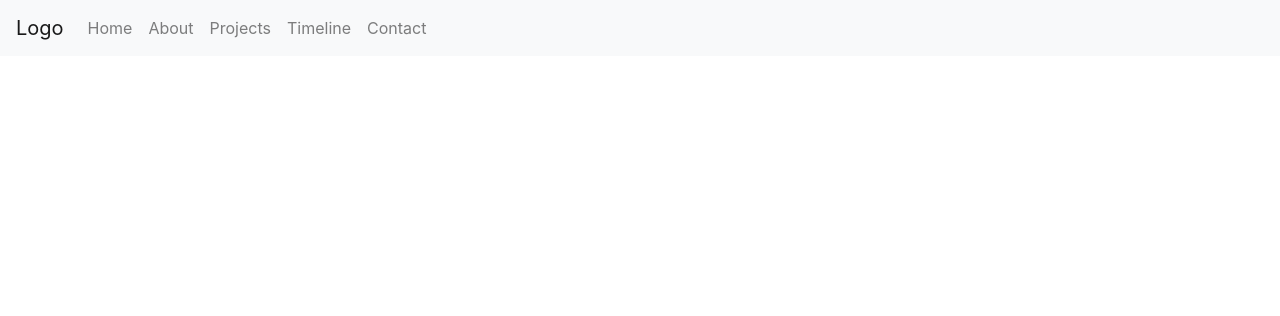
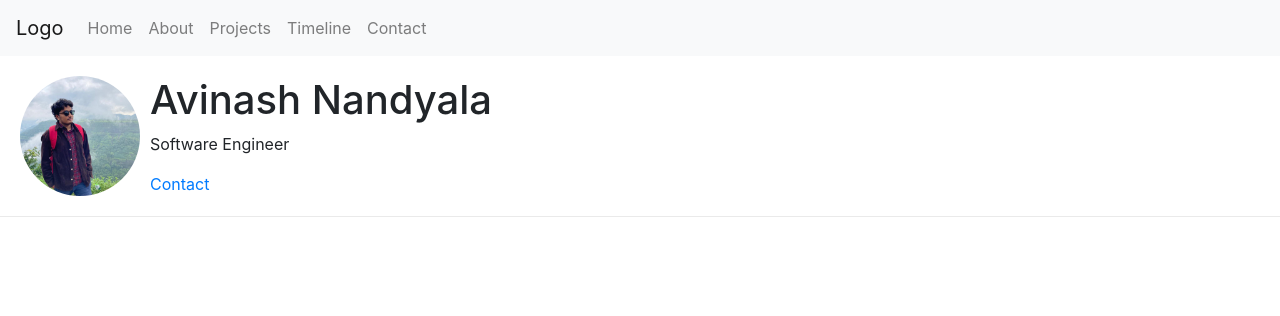
Before and after one commit to navinash47/mywebpage, a Flask app: page / in a window 1280 px wide. Shown: the top 316 px of the page. Run offline with Flask 3, Linux system fonts and the light colour scheme; some libraries are stand-ins or nearby versions.

Commit message:
Photo added and template added

```diff
--- a/flask_app/templates/index.html
+++ b/flask_app/templates/index.html
@@ -1,9 +1,23 @@
 <!DOCTYPE html>
 <html>
     <head>
-        <title>Avinash- HomePage</title>
+        <title>Avinash Nandyala</title>
         <meta name="viewport" content="width=device-width, initial-scale=1.0">
         <link href="https://maxcdn.bootstrapcdn.com/bootstrap/4.5.2/css/bootstrap.min.css" rel="stylesheet">
+        <style>
+            #userPhoto {
+                width: 120px; /* Adjust this value as needed */
+                height: 120px;
+                border-radius: 50%;
+                margin-right: 10px;
+            }
+            .header-section {
+            display: flex;
+            align-items: center;
+            padding: 20px 20px;
+            border-bottom: 1px solid #eaeaea;
+        }
+        </style>
     </head>
     <body>
         <nav class="navbar navbar-expand-lg navbar-light bg-light">
@@ -30,8 +44,19 @@
                     </li>
                 </ul>
             </div>
+
         </nav>
+        <!-- <div class="container"> -->
+            <div class="header-section">
+                <img src="{{ url_for('static', filename='images/your_photo.jpg') }}" alt="Your Name" id="userPhoto">
 
+                <div>
+                    <h1>Avinash Nandyala</h1>
+                    <p>Software Engineer</p>
+                    <a href="#contact">Contact</a>
+                </div>
+            </div>
+        <!-- </div> -->
         <script src="https://code.jquery.com/jquery-3.5.1.slim.min.js"></script>
         <script src="https://cdn.jsdelivr.net/npm/@popperjs/core@2.9.3/dist/umd/popper.min.js"></script>
         <script src="https://maxcdn.bootstrapcdn.com/bootstrap/4.5.2/js/bootstrap.min.js"></script>
```
Also changed, not shown: flask_app/static/images/your_photo.jpg (added).
